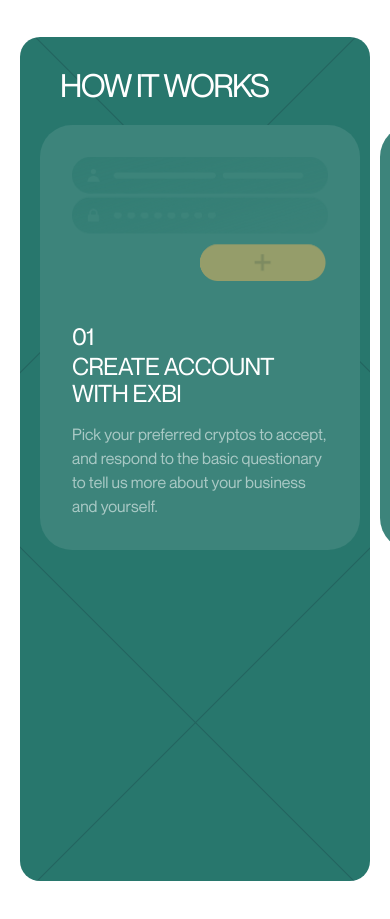
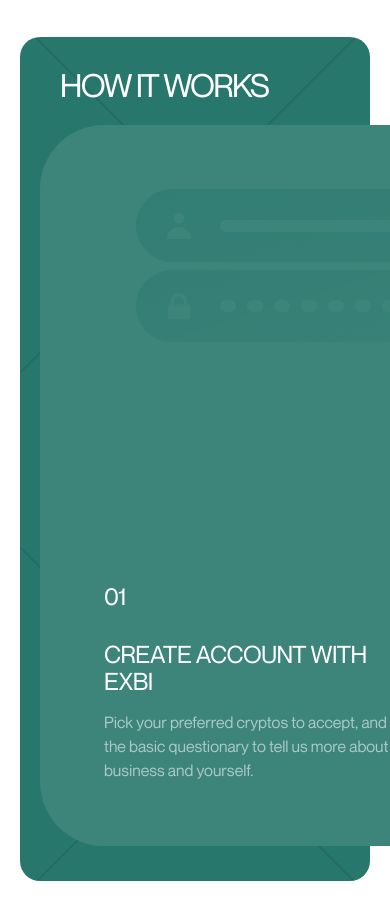
Before and after one commit to HiBlurryface/demo-exbi, a website: page src/index.html in a window 390 px wide. Shown: the part 1700-2619 px from the top of the page. Drawn offline with nearby package versions, Linux system fonts and the light colour scheme; files that its build step writes are made by us from their sources; files whose address does not match are found by name.

Commit message:
changed work block

```diff
--- a/gulp/version.json
+++ b/gulp/version.json
@@ -1,3 +1,3 @@
 {
-    "main": "20221110132124"
+    "main": "20221111170038"
 }
--- a/src/scss/style.scss
+++ b/src/scss/style.scss
@@ -1266,7 +1266,7 @@
         display: flex;
         gap: 32px;
         padding: 0 32px;
-        height: 85%;
+        // height: 85%;
 
         @media (max-width: 768px) {
             padding: 0;
@@ -1296,38 +1296,41 @@
     }
 
     &__block {
+        width: 1050px;
         position: relative;
-        height: 100%;
-        max-height: 725px;
+        // height: 100%;
+        // max-height: 725px;
         background: $mainLightGreen;
-        max-width: 643px;
-        width: 100%;
+        // max-width: 643px;
+        // width: 100%;
         padding: 64px;
         border-radius: 64px;
         display: flex;
-        flex-direction: column;
+        flex-direction: row-reverse;
         justify-content: space-between;
-        gap: 24px;
+        gap: 50px;
         flex: 1 0 auto;
-
-        @media (max-width: 768px) {
-            width: 384px;
-            padding: 32px;
-            border-radius: 32px;
-            max-height: 525px;
-        }
-
-        @media (max-width: 425px) {
-            max-height: 425px;
-            width: 320px;
-        }
+        @media (max-width: 1440px){
+            flex-direction: column;
+        }
+        // @media (max-width: 768px) {
+        //     width: 384px;
+        //     padding: 32px;
+        //     border-radius: 32px;
+        //     max-height: 525px;
+        // }
+
+        // @media (max-width: 425px) {
+        //     max-height: 425px;
+        //     width: 320px;
+        // }
 
         &-img {
-            width: 100%;
-            position: absolute;
-            padding: 0 64px;
-            left: 0;
-            z-index: 0;
+            // width: 100%;
+            // position: absolute;
+            // padding: 0 64px;
+            // left: 0;
+            // z-index: 0;
 
             @media (max-height: 850px) {
                 opacity: 0.5;
@@ -1340,6 +1343,8 @@
 
         &-text {
             z-index: 10;
+            max-width: 360px;
+            width: 100%;
         }
 
         &-title {
@@ -1350,9 +1355,12 @@
             text-transform: uppercase;
             color: #FFFFFF;
             padding-bottom: 32px;
-            display: flex;
             gap: 4px 26px;
-
+            max-width: 300px;
+            & span {
+                padding-bottom: 32px;
+                display: block;
+            }
             @media (max-width: 768px) {
                 font-size: 32px;
                 padding-bottom: 16px;
```
Also changed, not shown: src/index.html (+0 -2 lines), dist/css/style.css, dist/css/style.min.css, dist/img/stack/sprite.stack.html, dist/index.html, dist/js/animations.js.
